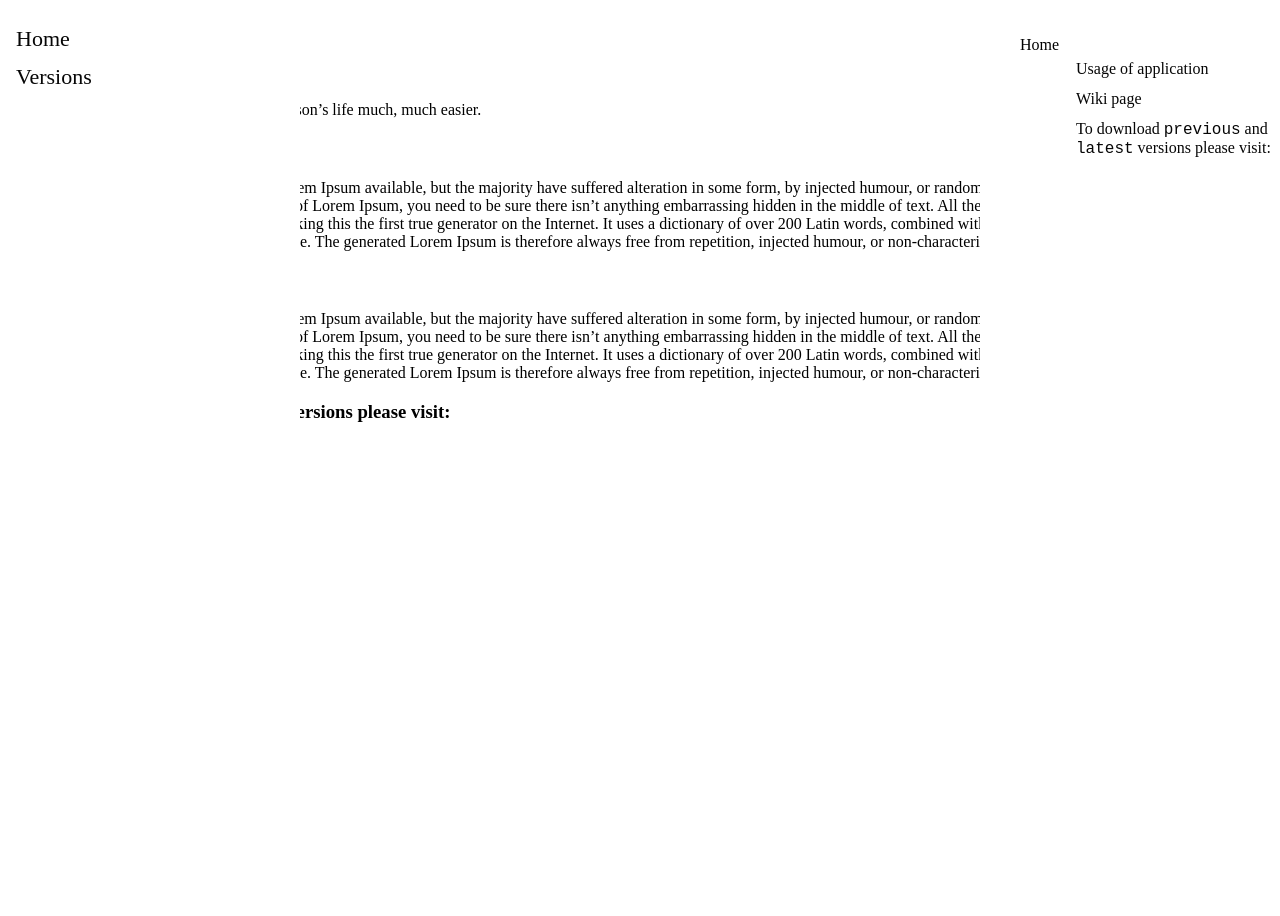
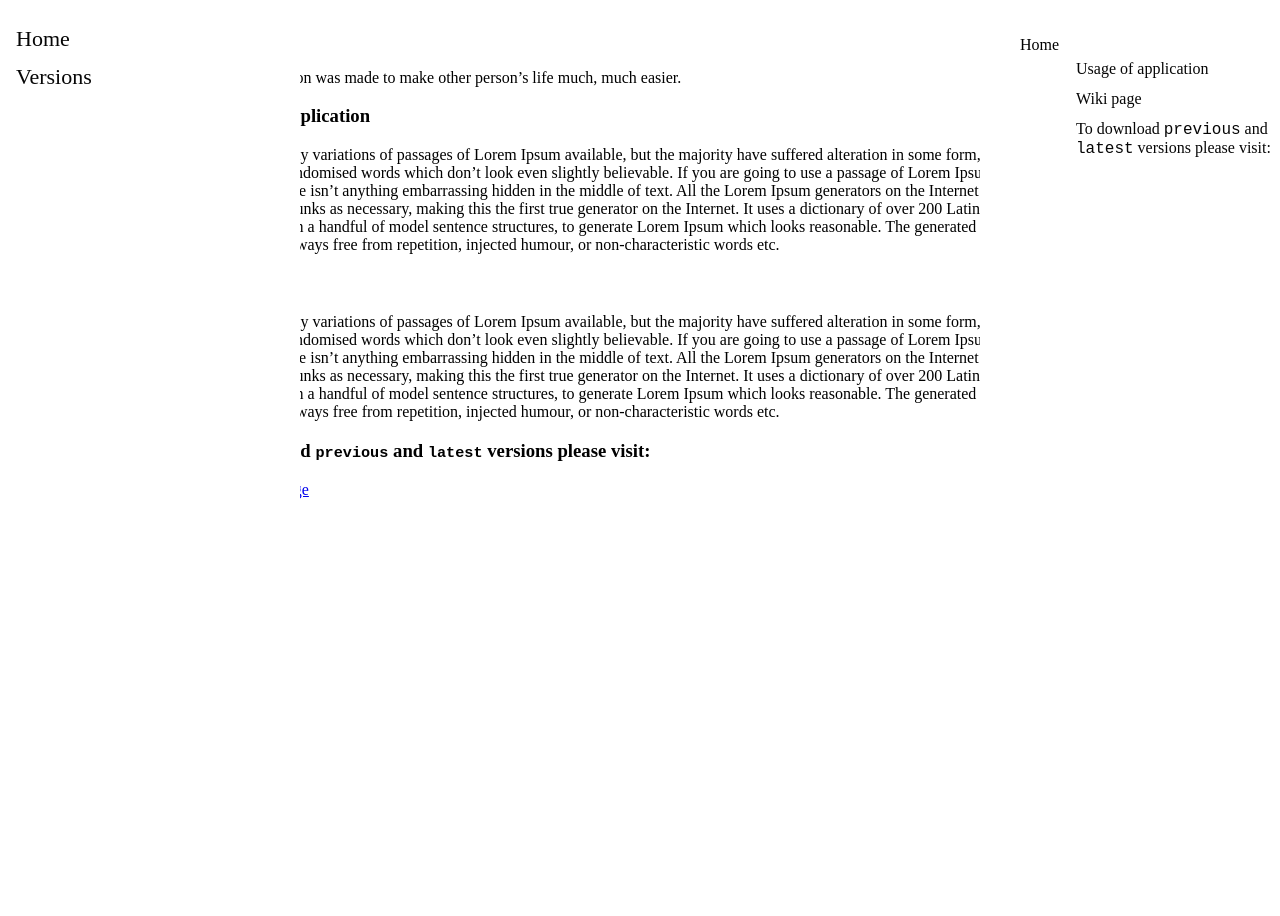
Before and after one commit to zozobalogh0817/zocs, a Jekyll site: the page built from home.md, in a window 1280 px wide. Built offline with Jekyll 4.4.1, drawn with Linux system fonts in a browser that asks for light colours.

Commit message:
feat: fix wiki-theme build bug

```diff
--- a/_layouts/default.html
+++ b/_layouts/default.html
@@ -36,7 +36,7 @@
     </header>
     {% endif %}
 
-    <section class="page__content e-content" itemprop="text">
+    <section class="page__content" itemprop="text">
         <aside class="sidenav">
             {% for page in site.pages %}
             {% if page.options.menuItem %}
@@ -62,6 +62,13 @@
 </body>
 {% endif %}
 <style>
+    .container {
+        display: grid;
+        grid-template-columns: 200px 1fr 200px;
+        grid-template-rows: auto 1fr auto;
+        height: 100vh;
+    }
+
     .sidenav {
         height: 100%;
         width: 300px;
```
